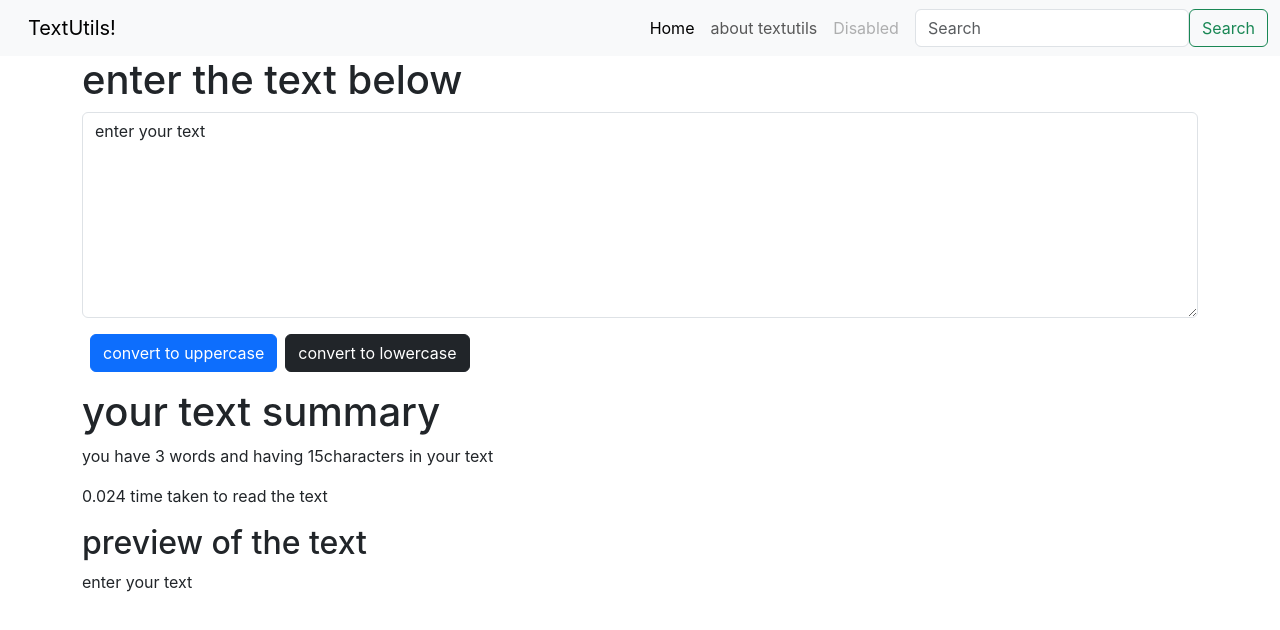
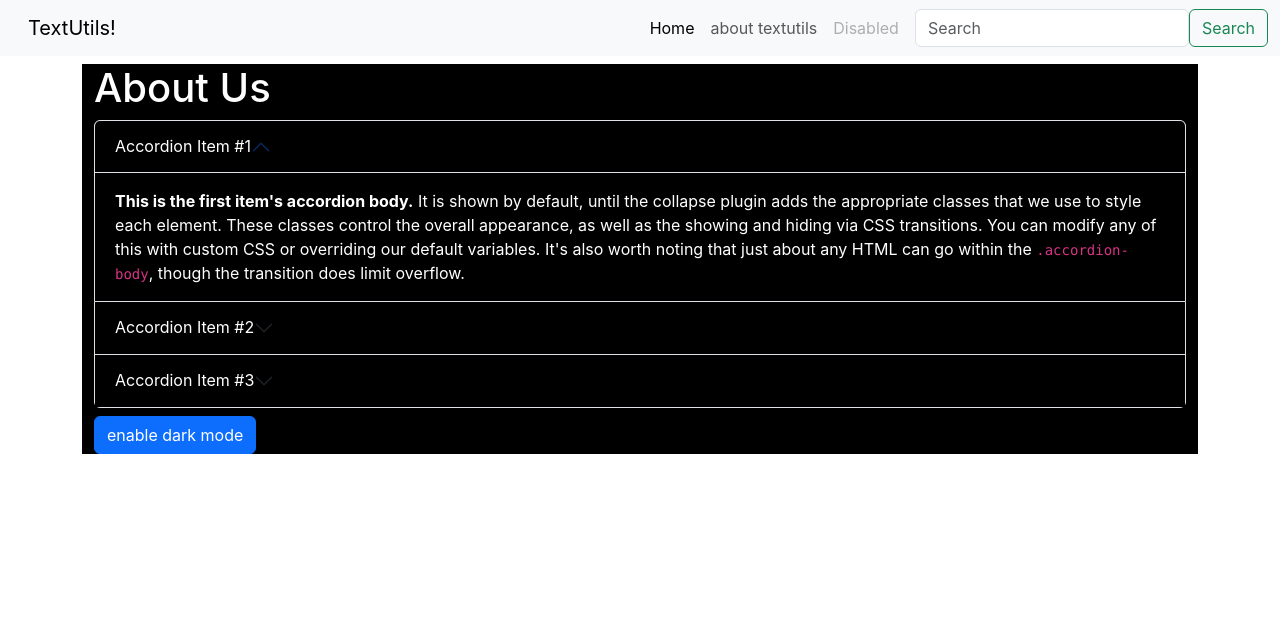
Before and after one commit to Chetan-the/alerts, a React (Create React App) app: page / in a window 1280 px wide. Shown: the top 630 px of the page. Built offline with nearby package versions, Linux system fonts and the light colour scheme.

Commit message:
enable darkmode using usestate

```diff
--- /dev/null
+++ b/src/About.js
@@ -0,0 +1,81 @@
+import React, { useState } from 'react'
+
+export default function About() {
+    const [myStyle, setmyStyle] = useState({
+        color: 'white',
+        backgroundColor: 'black'
+    })
+    const[btntext,setbtntext]=useState('enable dark mode');
+
+    const handleonclick = () => {
+        if (myStyle.color == 'white') {
+            setmyStyle({
+                color: 'black',
+                backgroundColor: 'white'
+            })
+            setbtntext('enable light mode');
+        }
+        else {
+            setmyStyle({
+                color: 'white',
+                backgroundColor:'black'
+
+            })
+            setbtntext('enable dark mode');
+
+
+        }
+
+    }
+
+
+    return (
+
+
+        <div className="container" style={myStyle}>
+            <h1 className="my-2">About Us</h1>
+            <div className="accordion" id="accordionExample" style={myStyle}>
+                <div className="accordion-item" >
+                    <h2 className="accordion-header">
+                        <button className="accordion-button" style={myStyle} type="button" data-bs-toggle="collapse" data-bs-target="#collapseOne" aria-expanded="true" aria-controls="collapseOne">
+                            Accordion Item #1
+                        </button>
+                    </h2>
+                    <div id="collapseOne" className="accordion-collapse collapse show" data-bs-parent="#accordionExample">
+                        <div className="accordion-body" style={myStyle}>
+                            <strong>This is the first item's accordion body.</strong> It is shown by default, until the collapse plugin adds the appropriate classes that we use to style each element. These classes control the overall appearance, as well as the showing and hiding via CSS transitions. You can modify any of this with custom CSS or overriding our default variables. It's also worth noting that just about any HTML can go within the <code>.accordion-body</code>, though the transition does limit overflow.
+                        </div>
+                    </div>
+                </div>
+                <div className="accordion-item">
+                    <h2 className="accordion-header">
+                        <button className="accordion-button collapsed" style={myStyle} type="button" data-bs-toggle="collapse" data-bs-target="#collapseTwo" aria-expanded="false" aria-controls="collapseTwo">
+                            Accordion Item #2
+                        </button>
+                    </h2>
+                    <div id="collapseTwo" className="accordion-collapse collapse" data-bs-parent="#accordionExample">
+                        <div className="accordion-body" style={myStyle}>
+                            <strong>This is the second item's accordion body.</strong> It is hidden by default, until the collapse plugin adds the appropriate classes that we use to style each element. These classes control the overall appearance, as well as the showing and hiding via CSS transitions. You can modify any of this with custom CSS or overriding our default variables. It's also worth noting that just about any HTML can go within the <code>.accordion-body</code>, though the transition does limit overflow.
+                        </div>
+                    </div>
+                </div>
+                <div className="accordion-item">
+                    <h2 className="accordion-header" style={myStyle}>
+                        <button className="accordion-button collapsed" style={myStyle} type="button" data-bs-toggle="collapse" data-bs-target="#collapseThree" aria-expanded="false" aria-controls="collapseThree">
+                            Accordion Item #3
+                        </button>
+                    </h2>
+                    <div id="collapseThree" className="accordion-collapse collapse" data-bs-parent="#accordionExample">
+                        <div className="accordion-body" style={myStyle}>
+                            <strong>This is the third item's accordion body.</strong> It is hidden by default, until the collapse plugin adds the appropriate classes that we use to style each element. These classes control the overall appearance, as well as the showing and hiding via CSS transitions. You can modify any of this with custom CSS or overriding our default variables. It's also worth noting that just about any HTML can go within the <code>.accordion-body</code>, though the transition does limit overflow.
+                        </div>
+                    </div>
+                </div>
+            </div>
+            <div className="conatiner my-2">
+                <button onClick={handleonclick} type="button" className="btn btn-primary">{btntext}</button>
+            </div>
+
+        </div>
+    )
+}
--- a/src/App.js
+++ b/src/App.js
@@ -1,13 +1,13 @@
 
 import './App.css';
 import Navbar from './Navbar';
-import TextForm from './TextForm';
+import About from './About';
 function App() {
   return (
     <>
       <Navbar title="TextUtils!" about="about textutils" />
       <div className="container">
-        <TextForm heading="enter the text below" />
+      <About/>
       </div>
     </>
 
```
